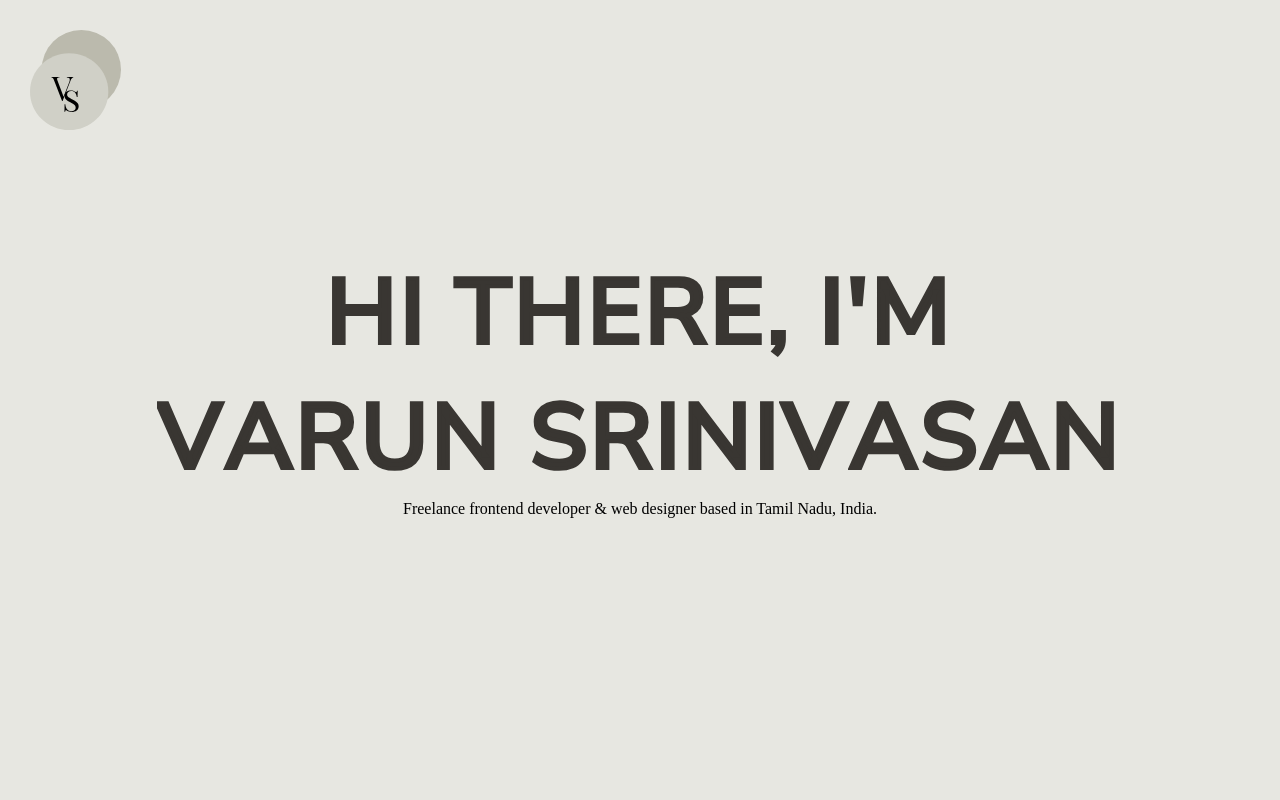
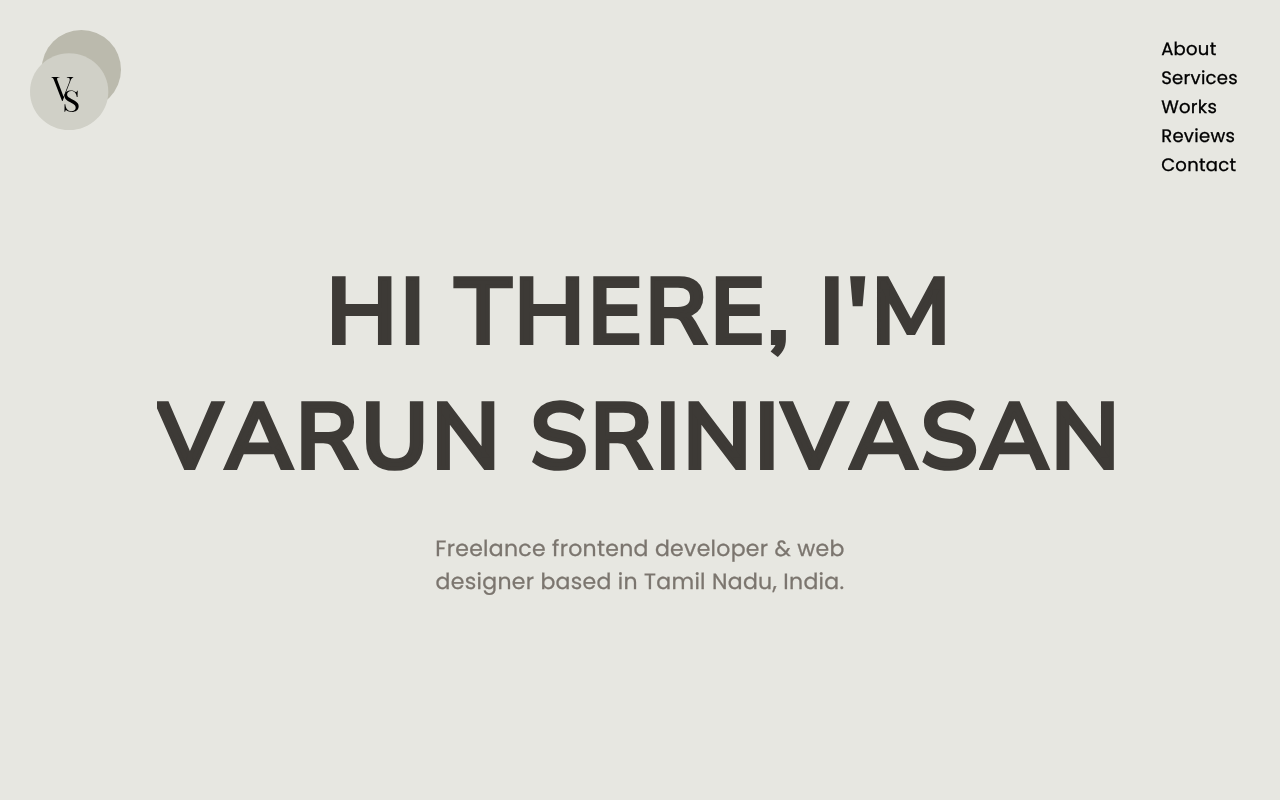
Before and after one commit to Varunvasan1412/portfolio2.0, a plain HTML site: page index.html in a window 1280 px wide. Shown: the top 800 px of the page. Drawn offline with nearby package versions, Linux system fonts and the light colour scheme.

Commit message:
feat: added nav and some animations

```diff
--- a/css/styles.css
+++ b/css/styles.css
@@ -15,7 +15,8 @@ body {
   --font1: "Poppins", sans-serif;
   --headfont: "Nunito Sans", sans-serif;
   --beige: rgb(225, 225, 219);
-  --text-color: #393632;
+  --text-color1: #3d3a36;
+  --text-color2: #7b756e;
 }
 
 .page-1 {
@@ -40,12 +41,12 @@ body {
 }
 
 .main-content .greet {
-  color: var(--text-color);
+  color: var(--text-color1);
   clip-path: polygon(0 0, 100% 0, 100% 100%, 0% 100%);
 }
 
 .main-content .name {
-  color: var(--text-color);
+  color: var(--text-color1);
   clip-path: polygon(0 0, 100% 0, 100% 100%, 0% 100%);
 }
 
@@ -59,6 +60,17 @@ body {
   display: inline-block;
   line-height: 1em;
   margin-top: -30px;
+}
+
+.hero-about {
+  padding-top: 32px;
+  font-size: 22px;
+  font-family: var(--font1);
+  color: var(--text-color2);
+  width: 35%;
+  text-align: center;
+  -webkit-text-stroke: 0.3px;
+  letter-spacing: 0.3px;
 }
 
 .logo svg {
@@ -81,7 +93,6 @@ body {
   flex-direction: column;
   align-items: center;
   justify-content: center;
-  color: white;
   height: 100%;
 }
 
@@ -90,6 +101,14 @@ body {
   -webkit-text-stroke: 2px;
   padding-top: 14px;
   letter-spacing: 2px;
+}
+
+.overlay-name {
+  color: var(--beige);
+}
+
+.overlay-year {
+  color: var(--text-color2);
 }
 
 .navbar {
@@ -102,6 +121,25 @@ body {
   color: #fff;
   font-family: "Neue Montreal", Arial, Helvetica, sans-serif;
   text-transform: uppercase;
+}
+
+.nav {
+  position: absolute;
+  top: 35px;
+  right: 42px;
+}
+
+ul {
+  list-style: none;
+}
+
+.tabs > li {
+  margin-bottom: 2px;
+  font-size: 18px;
+  font-family: var(--font1);
+  color: var(--text-color);
+  -webkit-text-stroke: 0.3px;
+  letter-spacing: 0.3px;
 }
 
 .page-2 {
--- a/index.html
+++ b/index.html
@@ -56,11 +56,21 @@
           <div class="main-content">
             <h1 class="greet">HI THERE, I'M</h1>
             <h1 class="name">VARUN SRINIVASAN</h1>
-            <p>
+            <p class="hero-about">
               Freelance frontend developer & web designer based in Tamil Nadu,
               India.
             </p>
           </div>
+        </div>
+
+        <div class="nav">
+          <ul class="tabs">
+            <li>About</li>
+            <li>Services</li>
+            <li>Works</li>
+            <li>Reviews</li>
+            <li>Contact</li>
+          </ul>
         </div>
       </div>
 
@@ -70,13 +80,13 @@
       <div class="page-5"></div>
       <div class="overlay">
         <div class="overlay-text">
-          <h1>Varun</h1>
-          <h1>Portfolio @ 2024</h1>
+          <h1 class="overlay-name">Varun</h1>
+          <h1 class="overlay-year">Portfolio @ 2024</h1>
         </div>
         <div class="navbar">
-          <div class="site-title">✴</div>
-          <div class="site-icon">✴</div>
-          <div class="site-type">✴</div>
+          <div class="site-title">✴fjaosdjfoas</div>
+          <div class="site-icon">✴aodosmofam</div>
+          <div class="site-type">✴afdsofas</div>
         </div>
       </div>
     </div>
--- a/main.js
+++ b/main.js
@@ -10,16 +10,24 @@ TweenMax.staggerFrom(
   0.08
 );
 
-TweenMax.staggerTo(
-  ".navbar > div",
-  0.8,
+TweenMax.staggerFrom("ul > li", 1, {
+  y: "-50",
+  opacity: 0,
+  ease: Power3.easeOut,
+  delay: 2.5,
+  stagger: 0.25,
+});
+
+TweenMax.staggerFrom(
+  ".logo > svg",
+  1,
   {
-    x: "80",
+    y: "-50",
     opacity: 0,
     ease: Power3.easeOut,
-    delay: 4,
+    delay: 10,
   },
-  0.04
+  0.08
 );
 
 document.addEventListener("DOMContentLoaded", function () {
@@ -48,13 +56,13 @@ textWrapper2.innerHTML = textWrapper2.textContent.replace(
   /\S/g,
   "<span class='letter'>$&</span>"
 );
-
 anime.timeline().add({
   targets: ".name .letter",
   translateY: [100, 0],
   translateZ: 0,
   easing: "easeOutExpo",
   duration: 2000,
+  stagger: 5,
   delay: (el, i) => 2600 + 40 * i,
 });
 anime.timeline().add({
@@ -63,5 +71,6 @@ anime.timeline().add({
   translateZ: 0,
   easing: "easeOutExpo",
   duration: 2000,
+  stagger: 5,
   delay: (el, i) => 2600 + 40 * i,
 });
```
